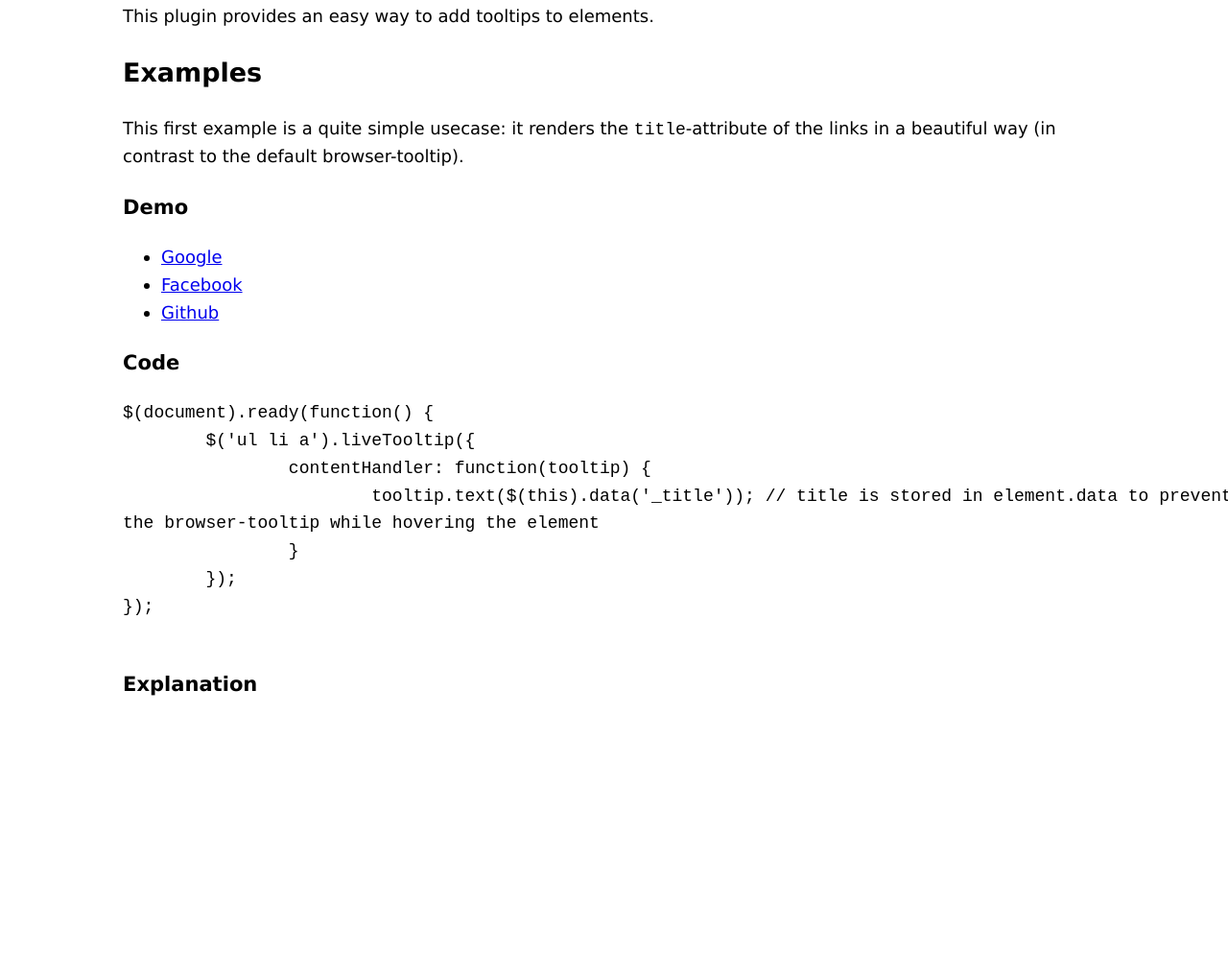
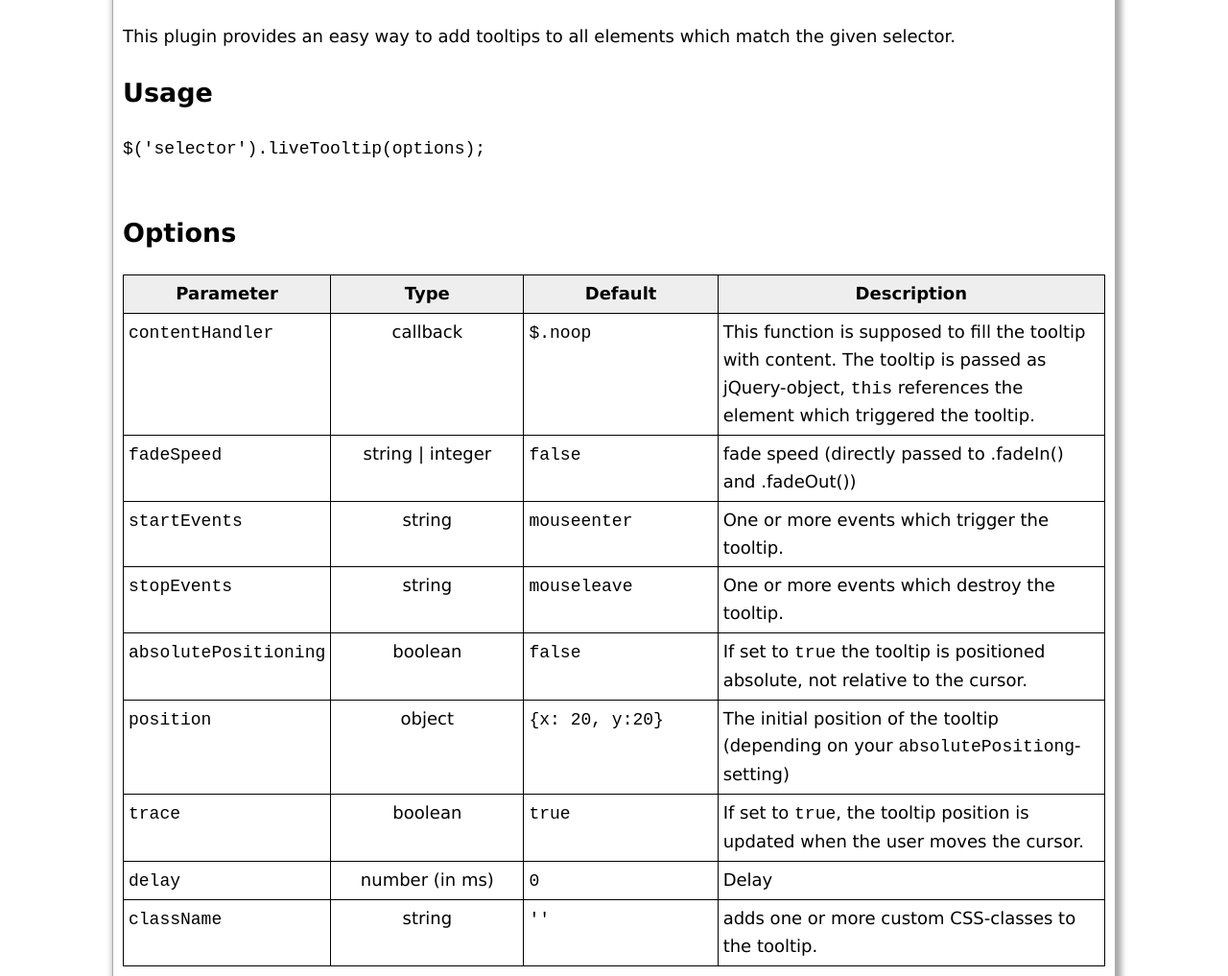
Before and after one commit to paddya/liveTooltip, a plain HTML site: page index.html in a window 1280 px wide. Shown: the part 103-1120 px from the top of the page at 96% size. Before the commit the page ends 854 px from the top, so only its background shows below. Drawn offline with nearby package versions, Linux system fonts and the light colour scheme.

Commit message:
Update documentation: complete API, styling.

```diff
--- a/index.html
+++ b/index.html
@@ -7,11 +7,88 @@
 	</head>
 	<body>
 		<h1>jQuery.liveTooltip()</h1>
-		<p>This plugin provides an easy way to add tooltips to elements.</p>
+		<p>This plugin provides an easy way to add tooltips to all elements which match the given selector.</p>
+		<h2>Usage</h2>
+		<pre>
+$('selector').liveTooltip(options);
+		</pre>
+		<h2>Options</h2>
+		<table summary="List of available options">
+			<colgroup>
+				<col style="width: 20%;" />
+				<col style="width: 20%;" />
+				<col style="width: 20%;" />
+				<col style="width: 40%;" />
+			</colgroup>
+			<thead>
+				<tr>
+					<th>Parameter</th>
+					<th>Type</th>
+					<th>Default</th>
+					<th>Description</th>
+				</tr>
+			</thead>
+			<tbody>
+				<tr>
+					<td><code>contentHandler</code></td>
+					<td>callback</td>
+					<td><code>$.noop</code></td>
+					<td>This function is supposed to fill the tooltip with content. The tooltip is passed as jQuery-object, <code>this</code> references the element which triggered the tooltip.</td>
+				</tr>
+				<tr>
+					<td><code>fadeSpeed</code></td>
+					<td>string | integer</td>
+					<td><code>false</code></td>
+					<td>fade speed (directly passed to .fadeIn() and .fadeOut())</td>
+				</tr>
+				<tr>
+					<td><code>startEvents</code></td>
+					<td>string</td>
+					<td><code>mouseenter</code></td>
+					<td>One or more events which trigger the tooltip.</td>
+				</tr>
+				<tr>
+					<td><code>stopEvents</code></td>
+					<td>string</td>
+					<td><code>mouseleave</code></td>
+					<td>One or more events which destroy the tooltip.</td>
+				</tr>
+				<tr>
+					<td><code>absolutePositioning</code></td>
+					<td>boolean</td>
+					<td><code>false</code></td>
+					<td>If set to <code>true</code> the tooltip is positioned absolute, not relative to the cursor.</td>
+				</tr>
+				<tr>
+					<td><code>position</code></td>
+					<td>object</td>
+					<td><code>{x: 20, y:20}</code></td>
+					<td>The initial position of the tooltip (depending on your <code>absolutePositiong</code>-setting)</td>
+				</tr>
+				<tr>
+					<td><code>trace</code></td>
+					<td>boolean</td>
+					<td><code>true</code></td>
+					<td>If set to <code>true</code>, the tooltip position is updated when the user moves the cursor.</td>
+				</tr>
+				<tr>
+					<td><code>delay</code></td>
+					<td>number (in ms)</td>
+					<td><code>0</code></td>
+					<td>Delay</td>
+				</tr>
+				<tr>
+					<td><code>className</code></td>
+					<td>string</td>
+					<td><code>''</code></td>
+					<td>adds one or more custom CSS-classes to the tooltip.</td>
+				</tr>
+			</tbody>
+		</table>
 		<h2>Examples</h2>
 		<p>This first example is a quite simple usecase: it renders the <code>title</code>-attribute of the links in a beautiful way (in contrast to the default browser-tooltip).</p>
 		<h3>Demo</h3>
-		<ul>
+		<ul id="linklist">
 			<li><a href="http://google.de/" title="This is a link to Google">Google</a></li>
 			<li><a href="http://facebook.com" title="This is another link, this time to Facebook">Facebook</a></li>
 			<li><a href="http://github.com" title="GitHub rocks :)">Github</a></li>
@@ -19,21 +96,23 @@
 		<h3>Code</h3>
 		<pre>
 $(document).ready(function() {
-	$('ul li a').liveTooltip({
-		contentHandler: function(tooltip) {
-			tooltip.text($(this).data('_title')); // title is stored in element.data to prevent
-the browser-tooltip while hovering the element
-		}
-	});
+    $('#linklist li a').liveTooltip({
+        contentHandler: function(tooltip) {
+            /* this plugin automatically moves the title-attribute of
+             * the affected elements to .data('_title') to prevent the
+             * browser-tooltip while hovering the link
+             */
+            tooltip.text($(this).data('_title'));
+        }
+    });
 });
 		</pre>
-		<h3>Explanation</h3>
-		<p></p>
+		<p>The code-snippet above</p>
 		<script src="http://ajax.googleapis.com/ajax/libs/jquery/1.6.3/jquery.min.js"></script>
 		<script src="liveTooltip.js"></script>
 		<script>
 			$(document).ready(function() {
-				$('ul li a').liveTooltip({
+				$('#linklist li a').liveTooltip({
 					contentHandler: function(tooltip) {
 						tooltip.text($(this).data('_title')); // title is stored in element.data to prevent the browser-tooltip while hovering the element
 					}
--- a/style.css
+++ b/style.css
@@ -3,8 +3,35 @@ body {
 	line-height: 1.6;
 	font-family: Verdana;
 	width: 80%;
-	min-width: 600px;
-	margin: 0 auto;
+	min-width: 640px;
+	margin: 10px auto;
+	border: 1px solid #aaa;
+	padding: 10px;
+	box-shadow: 3px 3px 6px 3px #aaa;
+}
+
+table {
+	border-collapse: collapse;
+}
+
+table tr td, table tr th {
+	border: 1px solid #000;
+	vertical-align: top;
+	padding: 5px;
+}
+
+table th {
+	background: #eee;
+	text-align: center;
+}
+
+table tr td:nth-child(2) {
+	text-align: center;
+}
+
+pre {
+	font-size: 18px;
+	overflow: auto;
 }
 
 .jq-tooltip {
```
